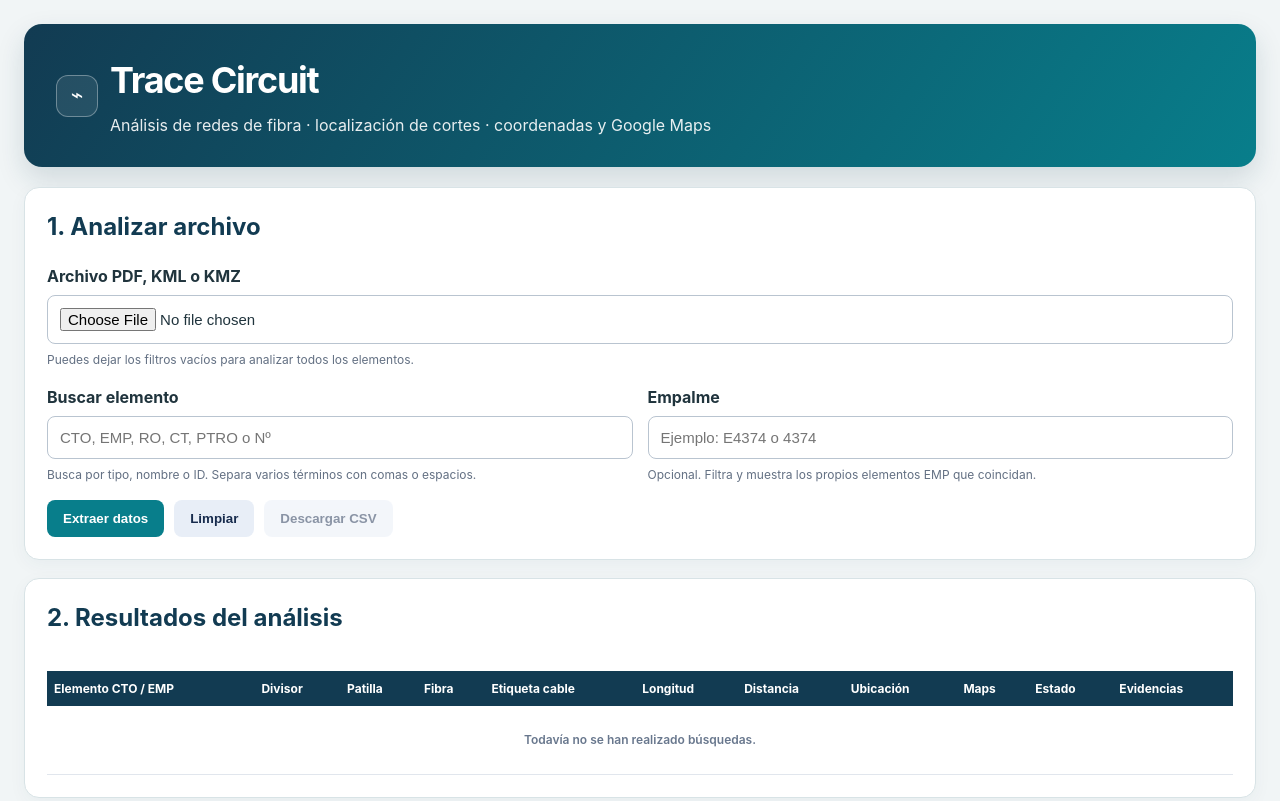
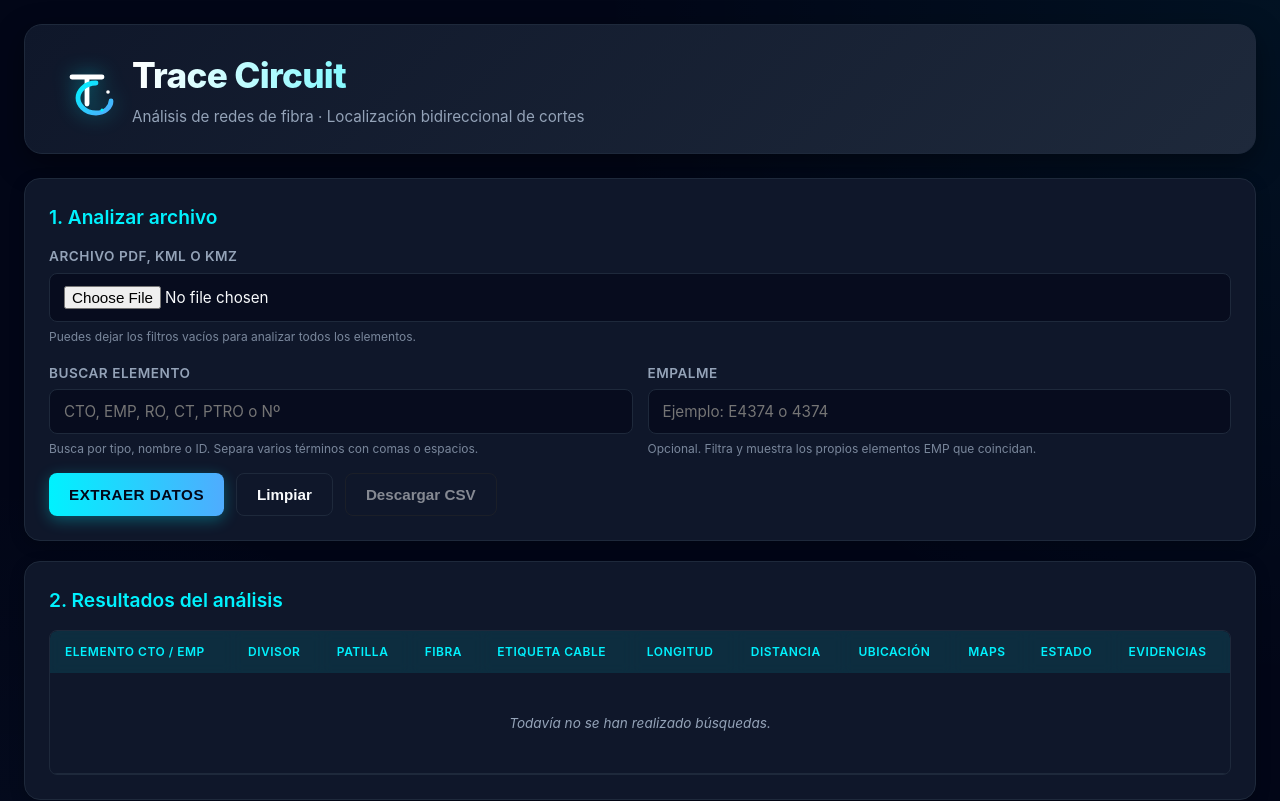
Before and after one commit to shimad7-lang/Piloto-cto, a website: page index.html in a window 1280 px wide. Shown: the top 801 px of the page. Drawn offline with nearby package versions, Linux system fonts and the light colour scheme.

Commit message:
feat(ui): apply Trace Circuit dark neon theme manually

```diff
--- a/index.html
+++ b/index.html
@@ -19,79 +19,192 @@ if("serviceWorker" in navigator){
 <script src="https://cdnjs.cloudflare.com/ajax/libs/jszip/3.10.1/jszip.min.js"></script>
 
 <style>
-:root{--azul:#087e8b;--oscuro:#123b52;--fondo:#f1f5f6;--borde:#d8e3e6;--verde:#087f5b;--rojo:#c92a2a;--naranja:#b54708}
-*{box-sizing:border-box}
-body{margin:0;background:var(--fondo);color:#20343d;font-family:Inter,"Segoe UI",Arial,Helvetica,sans-serif;line-height:1.45}
-.contenedor{max-width:1480px;margin:auto;padding:24px}
-header{background:linear-gradient(125deg,#123b52,#087e8b);color:white;padding:30px 32px;border-radius:18px;margin-bottom:20px;box-shadow:0 12px 28px #123b5226}
-header h1{margin:0 0 8px;font-size:clamp(25px,4vw,36px);letter-spacing:-.035em}
-header p{margin:0;opacity:.9}
-.cabecera-marca{display:flex;align-items:center;gap:12px}
-.marca-icono{display:grid;place-items:center;width:42px;height:42px;border:1px solid #ffffff55;border-radius:12px;background:#ffffff16;font-size:21px}
-.busqueda-ayuda{font-size:12px;color:#637083}
-.tarjeta{background:white;border:1px solid var(--borde);border-radius:15px;padding:22px;margin-bottom:18px;box-shadow:0 5px 18px #123b520b}
-h2{margin-top:0;color:var(--oscuro)}
-.formulario{display:grid;grid-template-columns:1fr 1fr;gap:15px}
-.campo{display:flex;flex-direction:column;gap:7px}
-label{font-weight:bold}
-input,select{padding:12px;border:1px solid #b9c4d0;border-radius:8px;font-size:15px;background:white;color:#20343d}
-.ayuda{color:#637083;font-size:12px}
-.botones{display:flex;flex-wrap:wrap;gap:10px;margin-top:17px}
-button{border:0;border-radius:8px;padding:11px 16px;font-weight:bold;cursor:pointer;transition:filter .15s ease,transform .15s ease}
-button:hover:not(:disabled){filter:brightness(.95);transform:translateY(-1px)}
-button:disabled{opacity:.5;cursor:not-allowed}
-.btn-principal{background:var(--azul);color:white}
-.btn-secundario{background:#e8eef7;color:#172b4d}
-.btn-maps{display:inline-block;background:#eafaf4;color:var(--verde);padding:6px 9px;border-radius:5px;text-decoration:none;font-weight:bold;white-space:nowrap}
-.btn-copiar{background:#edf2ff;color:var(--azul);padding:6px 9px;font-size:12px}
-.estado{display:none;margin-top:15px;padding:12px;border-radius:7px}
-.estado:not(:empty){display:block;background:#eef4ff;color:#174ea6}
-.estado.ok{background:#eafaf4;color:var(--verde)}
-.estado.error{background:#fff0f0;color:var(--rojo)}
-.resumen{display:flex;gap:10px;flex-wrap:wrap;margin-bottom:15px}
-.indicador{min-width:135px;padding:11px 15px;border-radius:8px;background:#edf2ff}
-.indicador strong{display:block;color:var(--azul);font-size:21px}
-.tabla{overflow:auto}
-table{width:max-content;min-width:100%;border-collapse:collapse;font-size:12px}
-th{padding:9px 7px;color:white;background:var(--oscuro);text-align:left;white-space:nowrap}
-td{padding:8px 7px;border-bottom:1px solid #e1e6ed;vertical-align:top}
-table{width:100%;min-width:1080px;table-layout:auto}
-td{max-width:230px;overflow-wrap:anywhere}
-td:first-child{min-width:190px;font-weight:600}
-.evidencias summary{cursor:pointer;color:var(--azul);white-space:nowrap}
-.evidencias[open]{min-width:220px;max-width:300px}
-tr:nth-child(even){background:#f8faff}
-.vacia{padding:25px;color:#68778d;text-align:center}
-.badge{display:inline-block;padding:4px 8px;border-radius:20px;font-size:11px;font-weight:bold}
-.completa{color:var(--verde);background:#e7f8f1}
-.parcial{color:var(--naranja);background:#fff4e5}
-.no{color:var(--rojo);background:#fff0f0}
-.evidencia{margin:3px 0;padding:5px 7px;border-left:3px solid var(--azul);background:#f8f9fb;font-size:11px;white-space:pre-wrap}
-.coordenadas{font-family:monospace;font-size:11px;white-space:nowrap}
-.etiqueta-cable{min-width:320px;max-width:480px;white-space:pre-wrap;font-family:monospace;color:var(--azul)}
-pre{max-height:320px;overflow:auto;padding:14px;border-radius:7px;color:#d0d5dd;background:#101828;font-size:11px;white-space:pre-wrap}
-.diagnostico{font-size:13px;color:#526175}
-.pantalla-carga{position:fixed;inset:0;z-index:1000;display:grid;place-items:center;padding:20px;background:#092738e8;backdrop-filter:blur(8px)}
-.pantalla-carga[hidden]{display:none}
-.carga-panel{width:min(440px,100%);padding:28px 24px;text-align:center;color:#e9f7f8;background:linear-gradient(155deg,#153f52,#0d2938);border:1px solid #ffffff24;border-radius:22px;box-shadow:0 24px 80px #0007}
-.carga-kicker{margin:0;color:#76d8d5;font-size:11px;font-weight:800;letter-spacing:.18em;text-transform:uppercase}
-.carga-panel h2{margin:8px 0 5px;color:white;font-size:23px}
-.carga-archivo{margin:0;color:#c2d7dc;font-size:13px;overflow-wrap:anywhere}
-.fusion-escena{position:relative;width:250px;height:130px;margin:18px auto 12px}
-.fibra{position:absolute;top:64px;width:93px;height:4px;border-radius:4px;background:linear-gradient(90deg,#46d9ea,#a9ffff)}
-.fibra::after{content:"";position:absolute;inset:-5px 0;background:linear-gradient(90deg,transparent,#9fffff,transparent);filter:blur(5px);animation:flujo-fibra 1.3s linear infinite}
-.fibra-izquierda{left:5px}.fibra-derecha{right:5px;transform:scaleX(-1)}
-.fusionadora{position:absolute;left:91px;top:31px;width:68px;height:68px;display:grid;place-items:center;border:2px solid #70dce4;border-radius:17px;background:linear-gradient(145deg,#23677a,#102f42);box-shadow:0 0 24px #3ce8ed55;animation:pulso-fusion 1.5s ease-in-out infinite}
-.fusionadora svg{width:42px;height:42px;stroke:#d4ffff;stroke-width:2;fill:none;stroke-linecap:round;stroke-linejoin:round}
-.nucleo-fusion{position:absolute;left:121px;top:61px;width:8px;height:8px;border-radius:50%;background:#fff;box-shadow:0 0 8px 3px #81ffff,0 0 22px 8px #27e3f4;animation:destello-fusion 1.1s ease-in-out infinite}
-.carga-pasos{display:flex;justify-content:center;gap:7px;margin-top:17px}
-.carga-pasos i{width:7px;height:7px;border-radius:50%;background:#57d6d8;animation:paso-fusion 1.1s ease-in-out infinite}.carga-pasos i:nth-child(2){animation-delay:.16s}.carga-pasos i:nth-child(3){animation-delay:.32s}
-@keyframes flujo-fibra{from{transform:translateX(-30%);opacity:.3}50%{opacity:1}to{transform:translateX(30%);opacity:.3}}
-@keyframes pulso-fusion{50%{transform:scale(1.06);box-shadow:0 0 34px #3ce8ed88}}
-@keyframes destello-fusion{50%{opacity:.35;transform:scale(.7)}}
-@keyframes paso-fusion{50%{opacity:.25;transform:translateY(-4px)}}
-@media(prefers-reduced-motion:reduce){*,*::before,*::after{animation-duration:.01ms!important;animation-iteration-count:1!important;scroll-behavior:auto!important}}
-@media(max-width:800px){.formulario{grid-template-columns:1fr}.contenedor{padding:12px}header{padding:24px 20px;border-radius:14px}.tarjeta{padding:17px;border-radius:12px}}
+/* ========================================= */
+/* PALETA TRANCE CIRCUIT (DARK TECH NEON)    */
+/* ========================================= */
+:root {
+    --primary-neon: #00f2fe;   /* Cian Eléctrico Principal */
+    --secondary-blue: #4facfe; /* Azul Secundario */
+    --bg-deep: #020617;        /* Fondo Negro Azulado Profundo */
+    --bg-card: #0f172a;        /* Fondo Tarjetas Gris Oscuro */
+    --border-subtle: #1e293b;  /* Bordes Sutiles */
+    --text-main: #f8fafc;      /* Texto Blanco Suave */
+    --text-muted: #94a3b8;     /* Texto Gris Descriptivo */
+    --success: #10b981;        /* Verde Éxito */
+    --danger: #ef4444;         /* Rojo Error */
+    --warning: #f59e0b;        /* Naranja Advertencia */
+
+    /* Compatibilidad con clases antiguas */
+    --oscuro: var(--bg-card);
+    --fondo: var(--bg-deep);
+    --azul: var(--primary-neon);
+    --verde: var(--success);
+    --rojo: var(--danger);
+    --naranja: var(--warning);
+}
+
+* { box-sizing: border-box; }
+
+body {
+    margin: 0;
+    background:
+        radial-gradient(circle at top right, rgba(0, 242, 254, 0.05), transparent 40%),
+        radial-gradient(circle at bottom left, rgba(79, 172, 254, 0.05), transparent 40%),
+        var(--bg-deep);
+    color: var(--text-main);
+    font-family: 'Inter', system-ui, -apple-system, sans-serif;
+    line-height: 1.5;
+    min-height: 100vh;
+}
+
+.contenedor { max-width: 1480px; margin: auto; padding: 24px; }
+
+/* HEADER CON LOGO SVG */
+header {
+    background: linear-gradient(135deg, var(--bg-card) 0%, #1e293b 100%);
+    border: 1px solid var(--border-subtle);
+    border-radius: 18px;
+    padding: 24px 32px;
+    margin-bottom: 24px;
+    box-shadow: 0 10px 30px rgba(0,0,0,0.4);
+    display: flex;
+    align-items: center;
+    gap: 20px;
+}
+
+.cabecera-marca { display: flex; align-items: center; gap: 15px; }
+.logo-svg-container { width: 60px; height: 60px; filter: drop-shadow(0 0 10px rgba(0, 242, 254, 0.4)); }
+
+header h1 {
+    margin: 0;
+    font-size: clamp(1.5rem, 3vw, 2.2rem);
+    font-weight: 800;
+    letter-spacing: -0.02em;
+    background: linear-gradient(to right, #fff, var(--primary-neon));
+        background-clip: text; /* <-- AÑADE ESTA LÍNEA */
+    -webkit-background-clip: text;
+
+    color: transparent; /* <-- Opcional pero recomendado como fallback */
+    -webkit-text-fill-color: transparent;
+}
+
+header p { margin: 4px 0 0; color: var(--text-muted); font-size: 0.95rem; }
+
+/* TARJETAS Y SECCIONES */
+.tarjeta {
+    background: var(--bg-card);
+    border: 1px solid var(--border-subtle);
+    border-radius: 16px;
+    padding: 24px;
+    margin-bottom: 20px;
+    box-shadow: 0 4px 15px rgba(0,0,0,0.2);
+    transition: transform 0.2s ease, border-color 0.2s ease;
+}
+.tarjeta:hover { border-color: rgba(0, 242, 254, 0.3); }
+
+h2 {
+    margin-top: 0;
+    color: var(--primary-neon);
+    font-size: 1.2rem;
+    font-weight: 600;
+    margin-bottom: 15px;
+    display: flex;
+    align-items: center;
+    gap: 10px;
+}
+
+/* FORMULARIOS E INPUTS */
+.formulario { display: grid; grid-template-columns: repeat(auto-fit, minmax(250px, 1fr)); gap: 15px; margin-bottom: 15px; }
+.campo { display: flex; flex-direction: column; gap: 6px; }
+label { font-weight: 600; font-size: 0.85rem; color: var(--text-muted); text-transform: uppercase; letter-spacing: 0.5px; }
+
+input, select {
+    padding: 12px 14px;
+    background: rgba(2, 6, 23, 0.6);
+    border: 1px solid var(--border-subtle);
+    border-radius: 8px;
+    color: var(--text-main);
+    font-family: inherit;
+    font-size: 0.95rem;
+    transition: all 0.2s;
+}
+input:focus, select:focus { outline: none; border-color: var(--primary-neon); box-shadow: 0 0 0 3px rgba(0, 242, 254, 0.15); }
+.ayuda { font-size: 0.75rem; color: var(--text-muted); opacity: 0.8; }
+
+/* BOTONES */
+.botones { display: flex; flex-wrap: wrap; gap: 12px; margin-top: 15px; }
+button {
+    border: 0; border-radius: 8px; padding: 12px 20px; font-weight: 600; cursor: pointer;
+    transition: all 0.2s cubic-bezier(0.4, 0, 0.2, 1); font-size: 0.95rem;
+    display: inline-flex; align-items: center; justify-content: center; gap: 8px;
+}
+
+.btn-principal {
+    background: linear-gradient(to right, var(--primary-neon), var(--secondary-blue));
+    color: #020617; box-shadow: 0 4px 15px rgba(0, 242, 254, 0.3);
+    text-transform: uppercase; letter-spacing: 0.5px;
+}
+.btn-principal:hover:not(:disabled) { transform: translateY(-2px); box-shadow: 0 6px 20px rgba(0, 242, 254, 0.5); filter: brightness(1.1); }
+
+.btn-secundario { background: transparent; border: 1px solid var(--border-subtle); color: var(--text-main); }
+.btn-secundario:hover:not(:disabled) { background: rgba(255,255,255,0.05); border-color: var(--text-muted); }
+button:disabled { opacity: 0.5; cursor: not-allowed; filter: grayscale(1); }
+
+/* TABLAS DE RESULTADOS */
+.tabla { overflow-x: auto; margin-top: 15px; border-radius: 8px; border: 1px solid var(--border-subtle); }
+table { width: 100%; border-collapse: collapse; font-size: 0.85rem; min-width: 800px; }
+th {
+    background: rgba(0, 242, 254, 0.1); color: var(--primary-neon); text-align: left; padding: 12px 15px;
+    font-weight: 600; text-transform: uppercase; font-size: 0.75rem; letter-spacing: 0.5px;
+    position: sticky; top: 0; backdrop-filter: blur(4px);
+}
+td { padding: 10px 15px; border-bottom: 1px solid var(--border-subtle); color: var(--text-main); vertical-align: middle; }
+tr:hover td { background: rgba(255,255,255,0.02); }
+.vacia { text-align: center; padding: 40px !important; color: var(--text-muted); font-style: italic; }
+
+/* ESTADOS Y MENSAJES */
+.estado { padding: 12px 15px; border-radius: 8px; margin-top: 15px; font-size: 0.9rem; display: none; }
+.estado:not(:empty) { display: block; }
+.estado.ok { background: rgba(16, 185, 129, 0.1); color: var(--success); border-left: 3px solid var(--success); }
+.estado.error { background: rgba(239, 68, 68, 0.1); color: var(--danger); border-left: 3px solid var(--danger); }
+
+/* ANIMACIÓN DE CARGA (FUSIÓN) - ADAPTADA AL TEMA OSCURO */
+.pantalla-carga {
+    position: fixed; inset: 0; z-index: 9999; display: grid; place-items: center;
+    background: rgba(2, 6, 23, 0.95); backdrop-filter: blur(10px);
+}
+.pantalla-carga[hidden] { display: none; }
+.carga-panel {
+    text-align: center; padding: 30px; background: var(--bg-card); border: 1px solid var(--border-subtle);
+    border-radius: 20px; box-shadow: 0 20px 50px rgba(0,0,0,0.5); max-width: 400px; width: 90%;
+}
+.fusion-escena { position: relative; height: 80px; margin: 20px auto; width: 200px; }
+.fibra {
+    position: absolute; top: 38px; height: 4px; width: 80px; background: var(--primary-neon);
+    border-radius: 2px; box-shadow: 0 0 10px var(--primary-neon);
+}
+.fibra-izquierda { left: 0; animation: slideRight 1.5s infinite alternate; }
+.fibra-derecha { right: 0; animation: slideLeft 1.5s infinite alternate; }
+.nucleo-fusion {
+    position: absolute; left: 50%; top: 50%; transform: translate(-50%, -50%); width: 12px; height: 12px;
+    background: white; border-radius: 50%; box-shadow: 0 0 20px 5px var(--primary-neon); animation: pulseCore 1s infinite;
+}
+@keyframes slideRight { from { transform: translateX(0); } to { transform: translateX(20px); } }
+@keyframes slideLeft { from { transform: translateX(0); } to { transform: translateX(-20px); } }
+@keyframes pulseCore { 0%, 100% { opacity: 0.5; transform: translate(-50%, -50%) scale(0.8); } 50% { opacity: 1; transform: translate(-50%, -50%) scale(1.2); } }
+.carga-kicker { font-size: 0.8rem; color: var(--text-muted); text-transform: uppercase; letter-spacing: 2px; margin-bottom: 10px; }
+.carga-panel h2 { color: white; margin: 0 0 10px; font-size: 1.2rem; }
+
+/* RESPONSIVE MÓVIL */
+@media (max-width: 768px) {
+    .contenedor { padding: 15px; }
+    header { padding: 20px; flex-direction: column; text-align: center; gap: 15px; }
+    .cabecera-marca { flex-direction: column; gap: 10px; }
+    .logo-svg-container { width: 50px; height: 50px; }
+    .tarjeta { padding: 18px; }
+    .botones { flex-direction: column; }
+    button { width: 100%; }
+}
 </style>
 </head>
 
@@ -99,9 +212,32 @@ pre{max-height:320px;overflow:auto;padding:14px;border-radius:7px;color:#d0d5dd;
 <div class="contenedor">
 
 <header>
-<div class="cabecera-marca"><span class="marca-icono" aria-hidden="true">⌁</span><div><h1>Trace Circuit</h1>
-<p>Análisis de redes de fibra · localización de cortes · coordenadas y Google Maps</p>
-</div></div>
+<div class="cabecera-marca">
+    <!-- NUEVO LOGO SVG TRACE CIRCUIT -->
+    <div class="logo-svg-container">
+        <svg viewBox="0 0 100 100" xmlns="http://www.w3.org/2000/svg">
+            <defs>
+                <linearGradient id="gradTC" x1="0%" y1="0%" x2="100%" y2="100%">
+                    <stop offset="0%" stop-color="#00f2fe" />
+                    <stop offset="100%" stop-color="#4facfe" />
+                </linearGradient>
+            </defs>
+            <!-- T Blanca -->
+            <path d="M25 30 L75 30 M50 30 L50 75" stroke="white" stroke-width="8" stroke-linecap="round" fill="none"/>
+            <!-- C Neón -->
+            <path d="M65 40 C45 40 35 55 35 65 C35 75 45 90 65 90 C80 90 90 80 90 70" stroke="url(#gradTC)" stroke-width="8" stroke-linecap="round" fill="none"/>
+            <!-- Puntos Luz Animados -->
+            <circle cx="85" cy="55" r="3" fill="#fff"><animate attributeName="opacity" values="0;1;0" dur="2s" repeatCount="indefinite"/></circle>
+            <circle cx="75" cy="85" r="2.5" fill="#00f2fe"><animate attributeName="opacity" values="0;1;0" dur="2s" begin="0.5s" repeatCount="indefinite"/></circle>
+        </svg>
+    </div>
+
+    <!-- TÍTULO Y SUBTÍTULO (Mantén esto igual si ya estaba bien) -->
+    <div>
+        <h1>Trace Circuit</h1>
+        <p>Análisis de redes de fibra · Localización bidireccional de cortes</p>
+    </div>
+</div>
 </header>
 
 <div id="pantallaCarga" class="pantalla-carga" role="status" aria-live="polite" aria-label="Analizando archivo" hidden>
```
